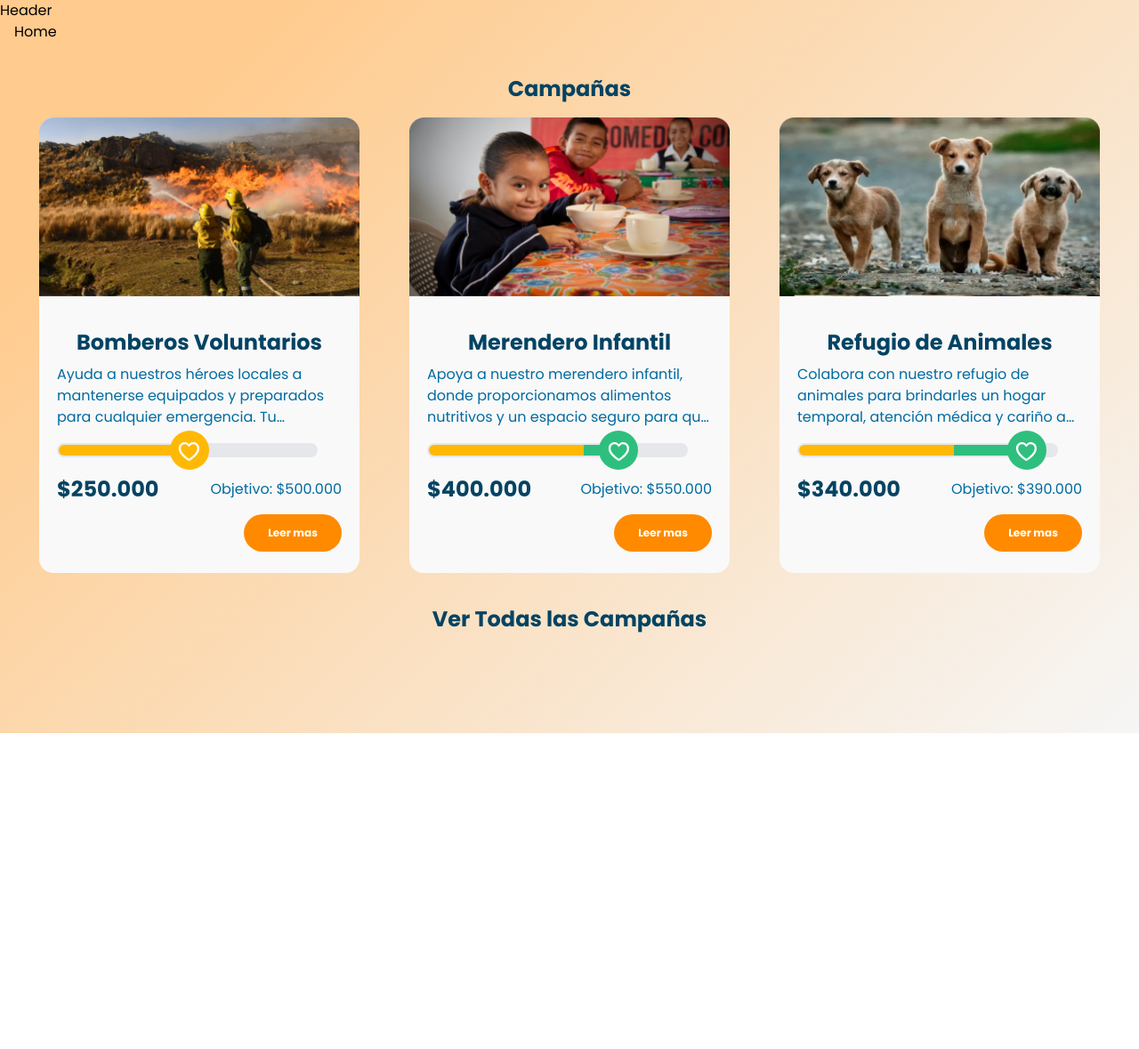
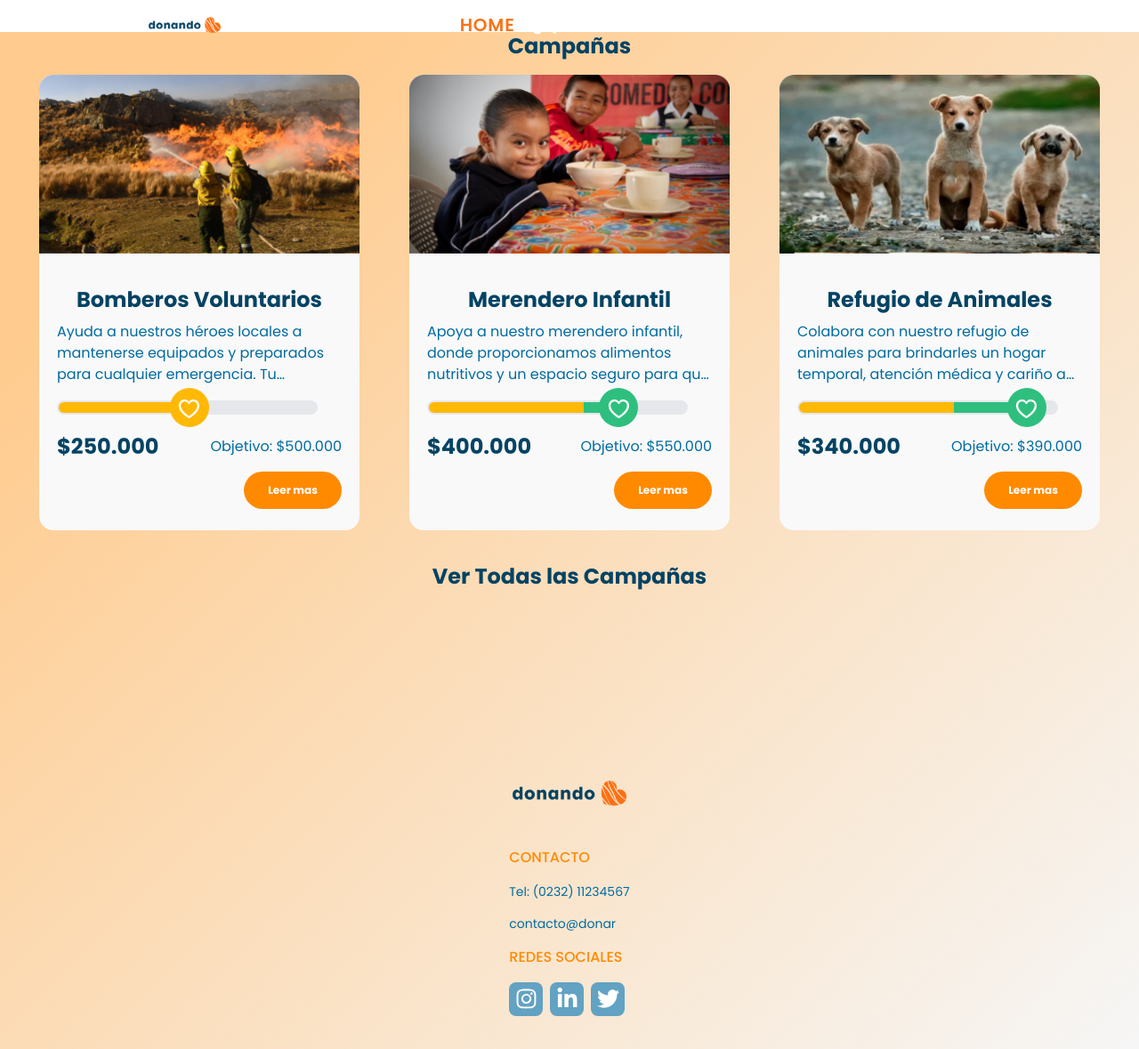
Before and after one commit to eze-alvarez/FrontNoCountry, a React (Vite) app: page / in a window 1280 px wide. Shown: the whole page at 89% size. Before the commit the page ends 824 px from the top, so only its background shows below. Built offline with nearby package versions, Linux system fonts and the light colour scheme.

Commit message:
feat:navbar, footer

```diff
--- a/src/App.jsx
+++ b/src/App.jsx
@@ -1,6 +1,7 @@
 import { BrowserRouter as Router, Routes, Route } from 'react-router-dom';
 import Home from './pages/Home/Home';
-import Header from './components/Header/header';
+import Navbar from './components/Header/Navbar';
+import Footer from './components/Footer/Footer';
 // import About from './pages/About'
 // import Campañas from './pages/Campañas'
 // import DonanteLogin from './pages/DonanteLogin'
@@ -13,7 +14,7 @@ function App() {
   return (
     <div className="bg-degradado min-h-screen">
       <Router>
-            <Header />
+            <Navbar />
             <Routes>
                 <Route path="/" element={<Home />} />
                 {/* <Route path="/login" element={<Login />} />
@@ -23,6 +24,7 @@ function App() {
                 <Route path="/campañas" element={<Campañas />} />
                 <Route path="/quienes-somos" element={<CampañaCard />} /> */}
             </Routes>
+            <Footer />
         </Router>
     </div>
   )
--- /dev/null
+++ b/src/components/Footer/Footer.jsx
@@ -0,0 +1,41 @@
+import { NavLink } from 'react-router-dom';
+import logoNavBlue from '../../assets/Images/headerImg/logo azul.png';
+import { FaTwitter, FaLinkedinIn, FaInstagram} from 'react-icons/fa';
+
+export default function Footer() {
+  return (
+    <footer className='w-full flex flex-col items-center justify-around h-[343px]  py-4'>
+              {/* Logo in Mobile Menu */}
+        <NavLink to="/" >
+          <img src={logoNavBlue} alt="logo" className="cursor-pointer mx-auto w-[150px] h-[35px]  " />
+        </NavLink>
+
+        {/* Contacto in Mobile Menu */}
+        <div>
+          <h2 className='text-orange-title font-medium text-base'>CONTACTO</h2>
+          <p className='text-sm mt-4'>Tel: (0232) 11234567</p>
+          <p className='text-sm mt-4'>contacto@donar</p>
+
+        {/* Social Media Links*/}
+          <h2 className='text-orange-title font-medium text-base mt-4'>REDES SOCIALES</h2>
+          <ul className='flex gap-2 mt-4'>
+            <li>
+              <a href="" target="_blank" rel="noopener noreferrer" className="flex items-center justify-center gap-x-2 bg-btn-blue hover:bg-btn-orange w-[38px] h-[38px] rounded-lg">
+                <FaInstagram size={25} className="cursor-pointer text-white " />
+              </a>
+            </li>
+            <li className=''>
+              <a href="" target="_blank" rel="noopener noreferrer" className="flex items-center justify-center gap-x-2 bg-btn-blue hover:bg-btn-orange w-[38px] h-[38px] rounded-lg">
+                <FaLinkedinIn size={25} className="cursor-pointer text-white " />
+              </a>
+            </li>
+            <li className=''>
+              <a href="" target="_blank" rel="noopener noreferrer" className="flex items-center justify-center gap-x-2 bg-btn-blue hover:bg-btn-orange w-[38px] h-[38px] rounded-lg">
+                <FaTwitter size={25} className="cursor-pointer text-white " />
+              </a>
+            </li>
+          </ul>
+        </div>
+    </footer>
+)
+}
--- /dev/null
+++ b/src/components/Header/Navbar.jsx
@@ -0,0 +1,127 @@
+import { NavLink } from 'react-router-dom';
+import logoNavBlue from '../../assets/Images/headerImg/logo azul.png';
+import logoNavWhite from '../../assets/Images/headerImg/logo blanco.png';
+import { FaTwitter, FaLinkedinIn, FaInstagram, FaWindowClose, FaBars } from 'react-icons/fa';
+import { VscAccount } from "react-icons/vsc";
+
+import { useState } from 'react';
+
+export default function Navbar() {
+  const [menuOpen, setMenuOpen] = useState(false);
+
+  const handleNav = () => {
+    setMenuOpen(!menuOpen);
+  };
+
+  return (
+    <nav className="fixed w-full h-14   z-30 top-0 text-blue-title">
+      <div className="container mx-auto xl:max-w-5xl 2xl:max-w-7xl flex justify-between items-center h-full w-full px-8">
+
+
+        {/* Logo */}
+        <NavLink to="/login" className="cursor-pointer font-bold sm:hidden">
+          <VscAccount size={25}/>
+        </NavLink>
+
+        {/* Logo */}
+        <NavLink to="/" className="cursor-pointer font-bold">
+          <img src={logoNavBlue} alt="mano" className="h-[22px] w-[95px]  cursor-pointer" />
+        </NavLink>
+
+        {/* Desktop Menu */}
+        <div className="hidden font-semibold tracking-wider landscape:flex sm:flex">
+          <ul className="flex gap-x-3 text-sm xl:text-xl xl:gap-x-5">
+            <NavLink to="/" className={({ isActive }) => isActive ? "text-orange-500" : "text-white"}>
+              <li className="uppercase hover:scale-[1.1]">Home</li>
+            </NavLink>
+            <NavLink to="/quienes-somos" className={({ isActive }) => isActive ? "text-orange-500" : "text-white"}>
+              <li className="uppercase hover:scale-[1.1]">¿Quiénes somos?</li>
+            </NavLink>
+            <NavLink to="/campañas" className={({ isActive }) => isActive ? "text-orange-500" : "text-white"}>
+              <li className="uppercase hover:scale-[1.1]">Campañas</li>
+            </NavLink>
+            <NavLink to="/contactanos" className={({ isActive }) => isActive ? "text-orange-500" : "text-white"}>
+              <li className="uppercase hover:scale-[1.1]">Contactanos</li>
+            </NavLink>
+          </ul>
+        </div>
+
+        {/* Mobile Menu Toggle */}
+        <div onClick={handleNav} className="sm:hidden cursor-pointer">
+          <div className="border-2 border-blue-title rounded-md p-2">
+            <FaBars size={15} className='text-blue-title'/>
+          </div>
+        </div>
+      </div>
+
+
+
+
+
+      {/* Mobile Menu */}
+      <div className={
+        menuOpen
+          ? "fixed left-0 top-0 z-20 w-[65%] sm:hidden h-screen bg-blue-Nav backdrop-blur-18 flex flex-col justify-between p-10 ease-in duration-500"
+          : "fixed left-[-100%] top-0 h-screen p-10 ease-in duration-500"
+      }>
+
+        {/* Close Button */}
+        <div className="flex w-full items-center justify-end">
+          <div onClick={handleNav} className="cursor-pointer border-2 border-white rounded-md p-1">
+            <FaWindowClose size={25} className='text-white'/>
+          </div>
+        </div>
+
+        {/* Mobile Menu Links */}
+        <div className="flex-col py-4 font-bold tracking-wider">
+          <ul className='flex flex-col gap-3'>
+            <NavLink to="/login" className={({ isActive }) => isActive ? "text-orange-500" : "text-white"} onClick={() => setMenuOpen(false)}>
+              <li className="">Iniciar sesión</li>
+            </NavLink>
+            <NavLink to="/" className={({ isActive }) => isActive ? "text-orange-500" : "text-white"} onClick={() => setMenuOpen(false)}>
+              <li className="">Home</li>
+            </NavLink>
+            <NavLink to="/quienes-somos" className={({ isActive }) => isActive ? "text-orange-500" : "text-white"} onClick={() => setMenuOpen(false)}>
+              <li className="">Quiénes somos</li>
+            </NavLink>
+            <NavLink to="/campañas" className={({ isActive }) => isActive ? "text-orange-500" : "text-white"} onClick={() => setMenuOpen(false)}>
+              <li className=" ">Campañas</li>
+            </NavLink>
+          </ul>
+        </div>
+
+        {/* Logo in Mobile Menu */}
+        <NavLink to="/" >
+          <img src={logoNavWhite} alt="logo" width={150} height={35} className="cursor-pointer" />
+        </NavLink>
+
+        {/* Contacto in Mobile Menu */}
+        <div>
+          <h2 className='text-orange-title font-medium text-base'>CONTACTO</h2>
+          <p className='text-sm mt-4 text-white'>Tel: (0232) 11234567</p>
+          <p className='text-sm mt-4 text-white'>contacto@donar</p>
+
+        {/* Social Media Links*/}
+          <h2 className='text-orange-title font-medium text-base mt-4'>REDES SOCIALES</h2>
+          <ul className='flex gap-2 mt-4'>
+            <li>
+              <a href="" target="_blank" rel="noopener noreferrer" className="flex items-center justify-center gap-x-2 bg-btn-blue w-[38px] h-[38px] rounded-lg">
+                <FaInstagram size={25} className="cursor-pointer text-white hover:fill-btn-orange" />
+              </a>
+            </li>
+            <li className=''>
+              <a href="" target="_blank" rel="noopener noreferrer" className="flex items-center justify-center gap-x-2 bg-btn-blue w-[38px] h-[38px] rounded-lg">
+                <FaLinkedinIn size={25} className="cursor-pointer text-white hover:fill-btn-orange" />
+              </a>
+            </li>
+            <li className=''>
+              <a href="" target="_blank" rel="noopener noreferrer" className="flex items-center justify-center gap-x-2 bg-btn-blue w-[38px] h-[38px] rounded-lg">
+                <FaTwitter size={25} className="cursor-pointer text-white hover:fill-btn-orange" />
+              </a>
+            </li>
+          </ul>
+        </div>
+      </div>
+    </nav>
+  );
+}
--- a/src/components/Header/header.jsx
+++ /dev/null
@@ -1,9 +0,0 @@
-import React from 'react'
-
-const Header = () => {
-  return (
-    <div>Header</div>
-  )
-}
-
-export default Header
--- a/src/pages/Home/Home.jsx
+++ b/src/pages/Home/Home.jsx
@@ -1,10 +1,10 @@
 import SectionCampaigns from "../../components/Sect-Campaigns/sectionCampaigns";
-import CardCampaign from "../../components/UI/Card-Campaign/cardCampaign";
+// import CardCampaign from "../../components/UI/Card-Campaign/cardCampaign";
 
 export default function Home() {
   return (
     <div className="w-full h-screen px-4">
-      Home
+
       <SectionCampaigns />
     </div>
   )
```
Also changed, not shown: src/assets/Images/headerImg/logo azul.png (added), src/assets/Images/headerImg/logo blanco.png (added).
